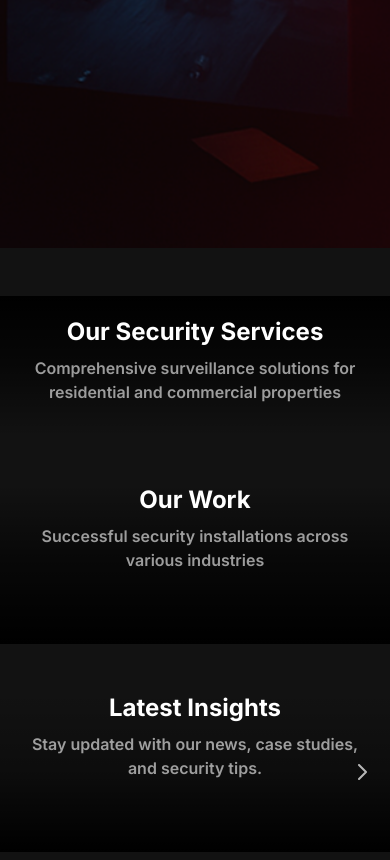
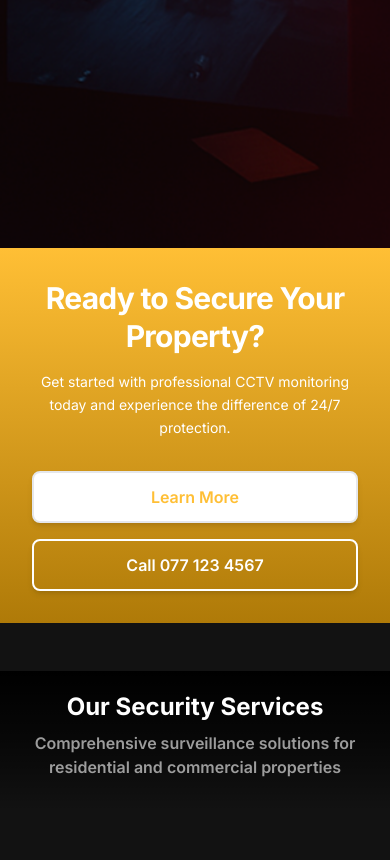
Before and after one commit to Dulaj007/SENTINEL_WEB_APP, a CodeIgniter 4 app: the page made by app/Views/pages/home.php in a window 390 px wide. Shown: the part 660-1520 px from the top of the page. Run offline with PHP 8.4 and a stand-in for CodeIgniter, Linux system fonts and the light colour scheme; the template is opened without the code that fills it, so the values that code supplies are empty; some libraries are stand-ins or nearby versions.

Commit message:
Implement CallUs section with centered text and hover-effect buttons
- Added CallUs section with centered text according to design.
- Added two buttons with hover effects for interactivity.
- Ensured section is fully responsive across desktop, tablet, and mobile.
- Followed color theme and typography system for consistency.
- Improved accessibility with proper contrast and focus states.

Closes #32

```diff
--- a/app/Views/pages/home.php
+++ b/app/Views/pages/home.php
@@ -5,6 +5,7 @@
 
 <?= view('partials/navbar') ?>
 <?= $this->include('section/heroHome') ?>
+<?= $this->include('section/callUs') ?>
 <?= view('section/services-home', ['services' => $services]) ?>
 <?= view('section/work-home', ['work-home' => $workHomeData]) ?>
 <?= view('section/Insights-home', ['insightsData' => $insightsData]) ?>
--- /dev/null
+++ b/app/Views/section/callUs.php
@@ -0,0 +1,23 @@
+<section class="flex items-center bg-gradient-to-b from-[var(--color-yellow)] to-[var(--color-orange-dark)] justify-center ">
+
+  <!-- Main container with custom gradient background -->
+  <div class=" w-full max-w-4xl p-8 md:p-12  flex flex-col items-center justify-center text-center ">
+    <h1 class="text-3xl sm:text-4xl md:text-5xl font-bold mb-4 tracking-tight leading-tight text-[var(--color-white)]">
+      Ready to Secure Your Property?
+    </h1>
+    <p class="text-sm sm:text-base md:text-lg max-w-2xl mb-8 font-normal leading-relaxed text-[var(--color-white)]">
+      Get started with professional CCTV monitoring today and experience the difference of 24/7 protection.
+    </p>
+
+    <!-- Button container -->
+    <div class="flex flex-col sm:flex-row items-center justify-center space-y-4 sm:space-y-0 sm:space-x-4 w-full">
+      <button class="w-full sm:w-auto px-16 py-3 rounded-lg font-semibold border-2 transition-all duration-300 transform hover:scale-105 shadow-md bg-[var(--color-white)] text-[var(--color-yellow)] ">
+        Learn More
+      </button>
+      <button class="w-full sm:w-auto px-8 py-3 rounded-lg font-semibold border-2 border-[var(--color-white)] transition-all duration-300 transform hover:scale-105 shadow-md bg-transparent text-[var(--color-white)] hover:bg-[var(--color-white)] hover:text-[var(--color-yellow)]">
+        Call 077 123 4567
+      </button>
+    </div>
+  </div>
+
+</section>
```
